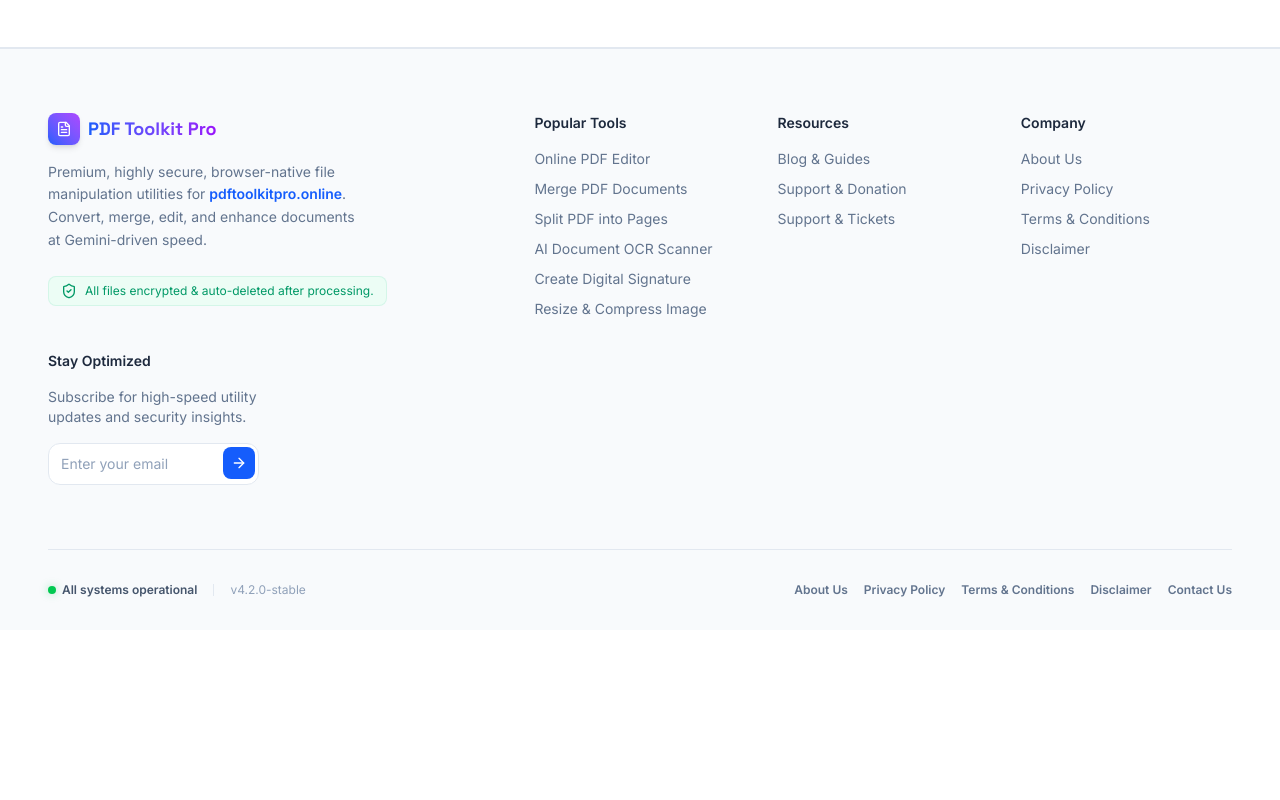
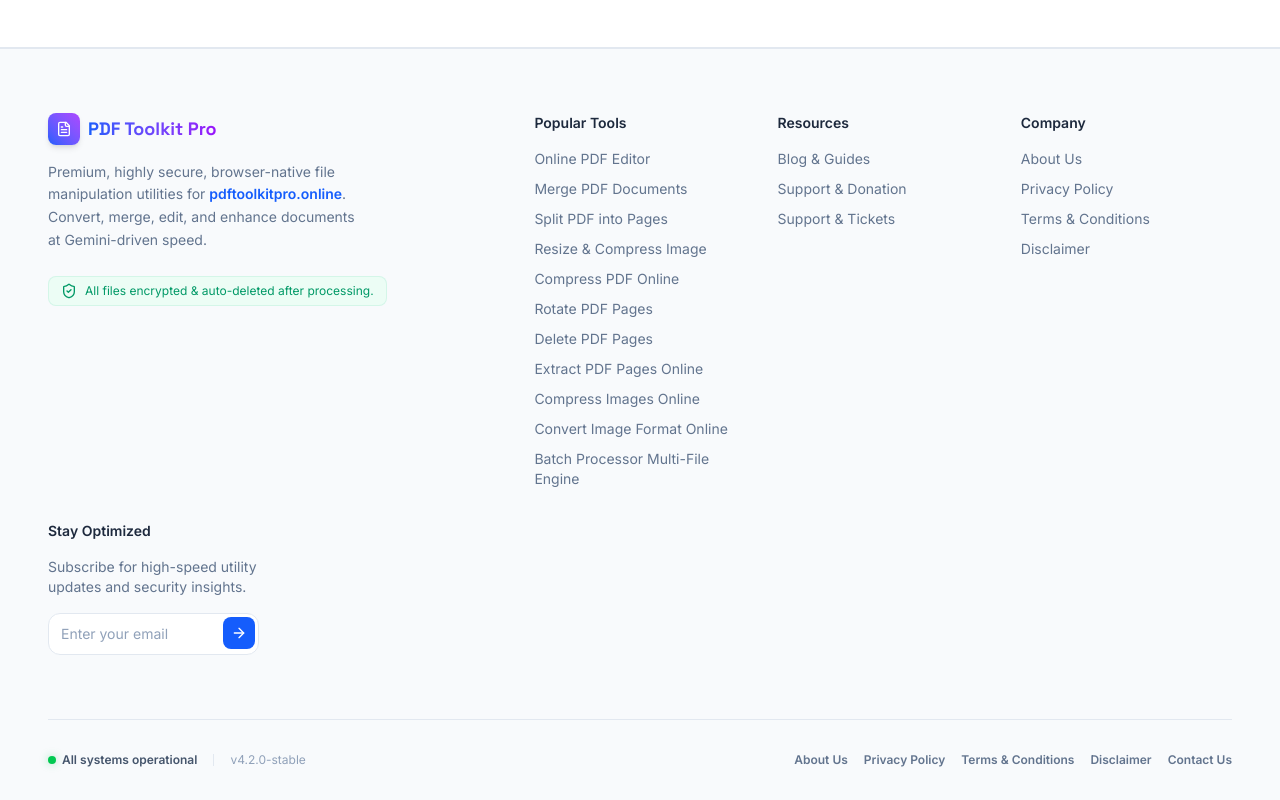
Before and after one commit to PankajBhardwaj1993/PDF-Toolkit-Pro, a React (Vite) app: page / in a window 1280 px wide. Shown: the part 1866-2666 px from the top of the page. Before the commit the page ends 2496 px from the top, so only its background shows below. Built offline with nearby package versions, Linux system fonts and the light colour scheme; no server answers.

Commit message:
Update Popular Tools list: add specified tools and remove OCR scanner and digital signature

```diff
--- a/src/components/Footer.tsx
+++ b/src/components/Footer.tsx
@@ -84,18 +84,42 @@
               </li>
               <li>
                 <button
-                  onClick={() => navigateToTool('pdf_ocr')}
+                  onClick={() => navigateToTool('resize_image')}
                   className="text-slate-500 dark:text-zinc-400 hover:text-blue-600 dark:hover:text-blue-400 cursor-pointer text-left transition-colors"
                 >
-                  AI Document OCR Scanner
+                  Resize & Compress Image
                 </button>
               </li>
               <li>
                 <button
-                  onClick={() => navigateToTool('draw_signature')}
+                  onClick={() => navigateToTool('compress_pdf')}
                   className="text-slate-500 dark:text-zinc-400 hover:text-blue-600 dark:hover:text-blue-400 cursor-pointer text-left transition-colors"
                 >
-                  Create Digital Signature
+                  Compress PDF Online
+                </button>
+              </li>
+              <li>
+                <button
+                  onClick={() => navigateToTool('rotate_pdf')}
+                  className="text-slate-500 dark:text-zinc-400 hover:text-blue-600 dark:hover:text-blue-400 cursor-pointer text-left transition-colors"
+                >
+                  Rotate PDF Pages
+                </button>
+              </li>
+              <li>
+                <button
+                  onClick={() => navigateToTool('delete_pdf')}
+                  className="text-slate-500 dark:text-zinc-400 hover:text-blue-600 dark:hover:text-blue-400 cursor-pointer text-left transition-colors"
+                >
+                  Delete PDF Pages
+                </button>
+              </li>
+              <li>
+                <button
+                  onClick={() => navigateToTool('extract_pdf')}
+                  className="text-slate-500 dark:text-zinc-400 hover:text-blue-600 dark:hover:text-blue-400 cursor-pointer text-left transition-colors"
+                >
+                  Extract PDF Pages Online
                 </button>
               </li>
               <li>
@@ -103,7 +127,23 @@
                   onClick={() => navigateToTool('compress_image')}
                   className="text-slate-500 dark:text-zinc-400 hover:text-blue-600 dark:hover:text-blue-400 cursor-pointer text-left transition-colors"
                 >
-                  Resize & Compress Image
+                  Compress Images Online
+                </button>
+              </li>
+              <li>
+                <button
+                  onClick={() => navigateToTool('convert_image')}
+                  className="text-slate-500 dark:text-zinc-400 hover:text-blue-600 dark:hover:text-blue-400 cursor-pointer text-left transition-colors"
+                >
+                  Convert Image Format Online
+                </button>
+              </li>
+              <li>
+                <button
+                  onClick={() => navigateToTool('batch_processor')}
+                  className="text-slate-500 dark:text-zinc-400 hover:text-blue-600 dark:hover:text-blue-400 cursor-pointer text-left transition-colors"
+                >
+                  Batch Processor Multi-File Engine
                 </button>
               </li>
             </ul>
--- a/src/data/tools.ts
+++ b/src/data/tools.ts
@@ -92,6 +92,7 @@
     description: 'Extract pages from a PDF file as individual documents or download a page subset.',
     category: 'pdf',
     icon: 'FileText',
+    popular: true,
     h1: 'Split PDF Online',
     seoTitle: 'Split PDF Online – Extract PDF Pages for Free | PDF Toolkit Pro',
     seoDescription: 'Split PDF files into individual pages or extract specific page ranges quickly and securely in your browser.',
@@ -126,6 +127,7 @@
     description: 'Reduce the file size of your PDF documents while keeping pristine high image quality.',
     category: 'pdf',
     icon: 'FileText',
+    popular: true,
     h1: 'Compress PDF Online',
     seoTitle: 'Compress PDF Online – Reduce PDF File Size for Free | PDF Toolkit Pro',
     seoDescription: 'Reduce PDF file size online while maintaining maximum quality. Fast, free, and secure browser-native PDF compressor.',
@@ -157,6 +159,7 @@
     description: 'Rotate your PDF pages 90, 180, or 270 degrees clockwise to fix alignment.',
     category: 'pdf',
     icon: 'FileText',
+    popular: true,
     h1: 'Rotate PDF Pages Online',
     seoTitle: 'Rotate PDF Online – Rotate PDF Pages for Free | PDF Toolkit Pro',
     seoDescription: 'Rotate individual PDF pages or entire documents 90, 180, or 270 degrees clockwise. Save and download your aligned PDF instantly.',
@@ -187,6 +190,7 @@
     description: 'Subtract unwanted single pages or range sections out of your PDF structure.',
     category: 'pdf',
     icon: 'FileText',
+    popular: true,
     h1: 'Delete Pages from PDF',
     seoTitle: 'Delete PDF Pages Online – Remove Pages from PDF | PDF Toolkit Pro',
     seoDescription: 'Remove unwanted pages from your PDF document easily. Select specific pages or ranges to delete and download a clean PDF.',
@@ -216,6 +220,7 @@
     description: 'Pull high resolution individual pages from a document and compile them as a new file.',
     category: 'pdf',
     icon: 'FileText',
+    popular: true,
     h1: 'Extract PDF Pages Online',
     seoTitle: 'Extract PDF Pages Online – Save Specific Pages | PDF Toolkit Pro',
     seoDescription: 'Select and extract specific pages from your PDF file. Create a new PDF document containing only the exact pages you need.',
@@ -371,7 +376,6 @@
     description: 'AI-powered OCR Editor to extract editable text from scanned PDFs & images with side-by-side preview, layout preservation, Indian languages, and table export.',
     category: 'pdf',
     icon: 'ScanText',
-    popular: true,
     h1: 'Free Online PDF OCR',
     seoTitle: 'Free AI PDF OCR Online – Convert Scanned PDF to Editable Text | PDF Toolkit Pro',
     seoDescription: 'Extract text from scanned PDFs and images using AI-powered OCR. Support for Hindi, Marathi, English, and more with layout preservation.',
@@ -484,6 +488,7 @@
     description: 'Modify pixel width and height dimensions of images while preserving ratio lines.',
     category: 'image',
     icon: 'ImageIcon',
+    popular: true,
     h1: 'Resize Image Online',
     seoTitle: 'Resize Image Online – Change Dimensions in Pixels or Percent | PDF Toolkit Pro',
     seoDescription: 'Resize image width and height in pixels or percentage while maintaining aspect ratio. Supports JPG, PNG, WebP, and more.',
@@ -509,6 +514,7 @@
     description: 'Seamlessly convert between JPEG, lossless PNG, or web optimized WebP formats.',
     category: 'image',
     icon: 'ImageIcon',
+    popular: true,
     h1: 'Convert Image Format Online',
     seoTitle: 'Image Format Converter Online – JPG, PNG, WebP & More | PDF Toolkit Pro',
     seoDescription: 'Convert images between JPG, PNG, WebP, BMP, GIF, and TIFF formats quickly with full color profile preservation.',
@@ -638,7 +644,6 @@
     description: 'Overlay custom signatures directly onto any PDF page with responsive position canvas pads.',
     category: 'signature',
     icon: 'FileSignature',
-    popular: true,
     h1: 'Sign PDF Online Free',
     seoTitle: 'Sign PDF Online – Add Electronic Signature to PDF | PDF Toolkit Pro',
     seoDescription: 'Sign PDF documents electronically online. Draw, type, or upload your signature and place it securely on any PDF page.',
```
